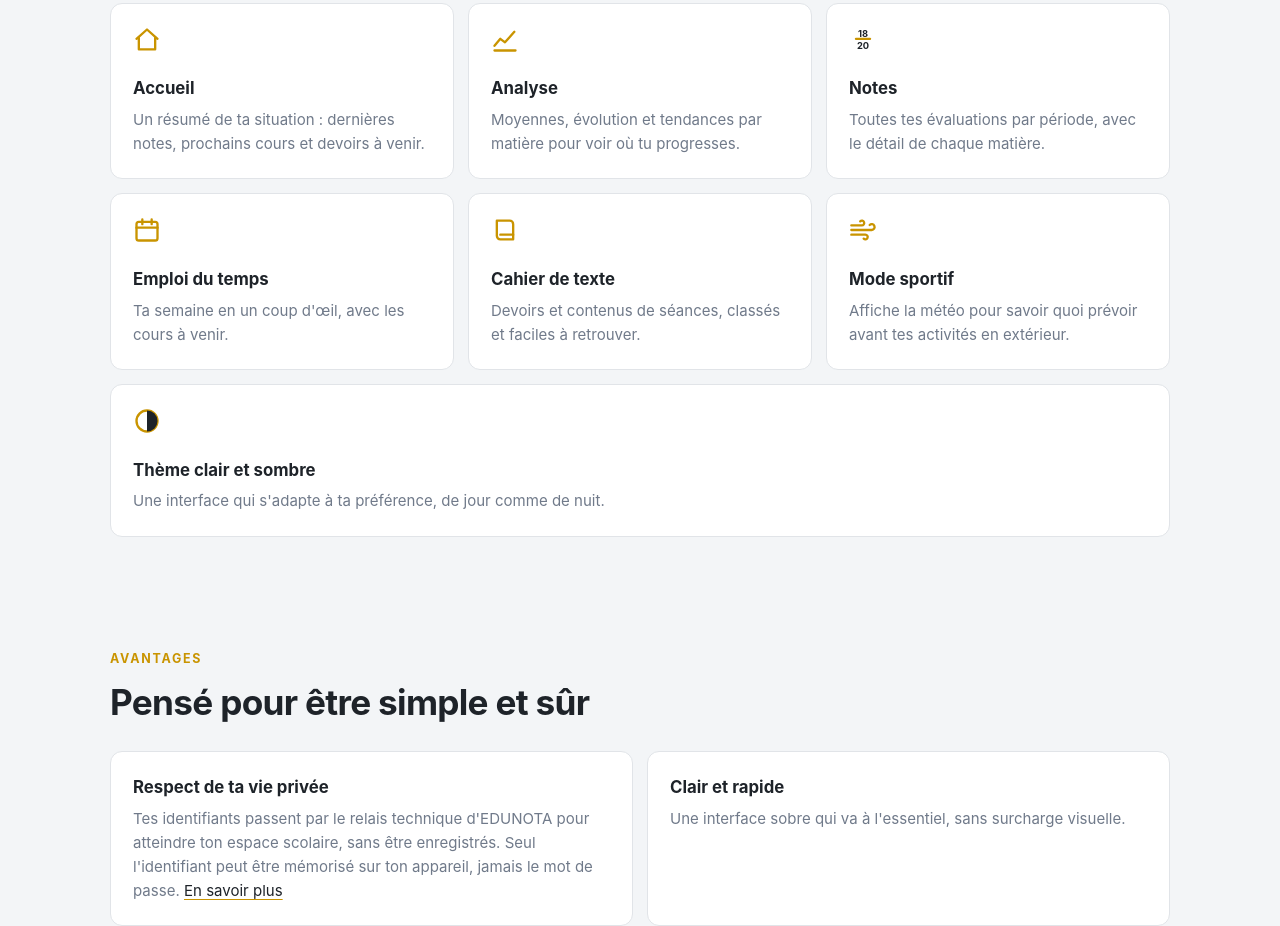
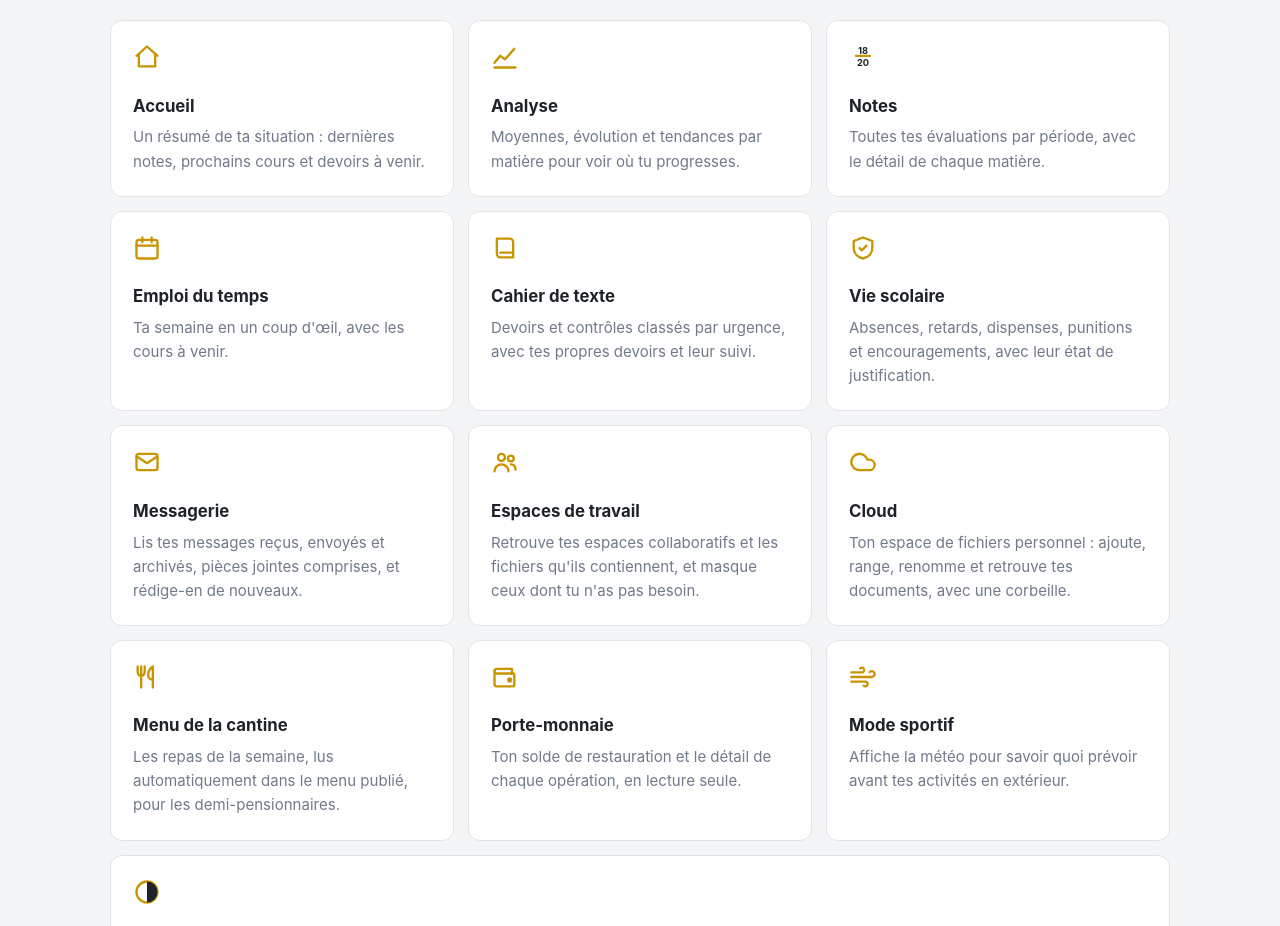
Before and after one commit to Bastien-mnt0/Ecole-direct_Buypass, a plain HTML site: page index.html in a window 1280 px wide. Shown: the part 1874-2800 px from the top of the page. Drawn offline with Linux system fonts and the light colour scheme.

Commit message:
Maj index

```diff
--- a/edunota.js
+++ b/edunota.js
@@ -8,7 +8,7 @@ const PLATFORMS = [
   {
     id: 'ecoledirecte',
     name: 'École Directe',
-    desc: 'Notes, analyse, emploi du temps et cahier de texte.',
+    desc: 'Notes, analyse, emploi du temps, cahier de texte, vie scolaire, messagerie, cloud, menu de la cantine et porte-monnaie.',
     status: 'available',
     href: 'ecoledirecte.html',
     cta: 'Accéder',
--- a/index.html
+++ b/index.html
@@ -4,7 +4,7 @@
 <meta charset="utf-8">
 <meta name="viewport" content="width=device-width, initial-scale=1">
 <title>EDUNOTA — Tes espaces scolaires, réunis</title>
-<meta name="description" content="EDUNOTA regroupe tes environnements scolaires dans une seule plateforme claire : notes, analyse, emploi du temps et cahier de texte.">
+<meta name="description" content="EDUNOTA regroupe tes environnements scolaires dans une seule plateforme claire : notes, analyse, emploi du temps, cahier de texte, vie scolaire, messagerie, cloud, menu de la cantine et porte-monnaie.">
 <link rel="icon" href="favicon.ico?v=2" sizes="any">
 <link rel="icon" type="image/png" sizes="192x192" href="icon-192.png?v=2">
 <link rel="apple-touch-icon" href="apple-touch-icon.png?v=2">
@@ -14,11 +14,11 @@
 <meta property="og:site_name" content="EDUNOTA">
 <meta property="og:locale" content="fr_FR">
 <meta property="og:title" content="EDUNOTA — Tes espaces scolaires, réunis">
-<meta property="og:description" content="EDUNOTA regroupe tes environnements scolaires dans une seule plateforme claire : notes, analyse, emploi du temps et cahier de texte. Gratuit, indépendant et non officiel.">
+<meta property="og:description" content="EDUNOTA regroupe tes environnements scolaires dans une seule plateforme claire : notes, analyse, emploi du temps, cahier de texte, vie scolaire, messagerie, cloud, menu de la cantine et porte-monnaie. Gratuit, indépendant et non officiel.">
 <meta property="og:url" content="https://bastien-mnt0.github.io/Edunota/">
 <meta property="og:image" content="https://bastien-mnt0.github.io/Edunota/icon-192.png">
 <script type="application/ld+json">
-{"@context":"https://schema.org","@type":"WebApplication","name":"EDUNOTA","url":"https://bastien-mnt0.github.io/Edunota/","description":"Plateforme scolaire gratuite, indépendante et non officielle qui regroupe des environnements scolaires (EcoleDirecte) : notes, analyse, emploi du temps, cahier de texte.","applicationCategory":"EducationalApplication","operatingSystem":"Web","inLanguage":"fr","isAccessibleForFree":true,"offers":{"@type":"Offer","price":"0","priceCurrency":"EUR"}}
+{"@context":"https://schema.org","@type":"WebApplication","name":"EDUNOTA","url":"https://bastien-mnt0.github.io/Edunota/","description":"Plateforme scolaire gratuite, indépendante et non officielle qui regroupe des environnements scolaires (EcoleDirecte) : notes, analyse, emploi du temps, cahier de texte, vie scolaire, messagerie, cloud, menu de la cantine, porte-monnaie.","applicationCategory":"EducationalApplication","operatingSystem":"Web","inLanguage":"fr","isAccessibleForFree":true,"offers":{"@type":"Offer","price":"0","priceCurrency":"EUR"}}
 </script>
 <script>
 /* Applique le thème avant le rendu (même clé que l'application : ed-theme) */
@@ -46,7 +46,7 @@ document.documentElement.dataset.theme=t})();
   <section class="hero">
     <div class="herologo"><img class="lg lg-dark" src="logo-dark.png" alt="Logo EDUNOTA"><img class="lg lg-light" src="logo-light.png" alt="Logo EDUNOTA"></div>
     <p class="eyebrow">Plateforme scolaire</p>
-    <h1>Tout ton scolaire,<br><span class="accent">un seul espace.</span></h1>
+    <h1>Toute ta scolarité,<br><span class="accent">un seul espace.</span></h1>
     <p class="lead">EDUNOTA réunit tes environnements scolaires dans une interface unique, rapide et lisible. Tes notes, ton emploi du temps et tes devoirs, enfin au même endroit.</p>
     <div class="cta">
       <a class="btn primary" href="#choix">Choisir mon espace</a>
@@ -54,7 +54,7 @@ document.documentElement.dataset.theme=t})();
     </div>
     <ul class="stats" aria-label="Points clés">
       <li><b>2</b><span>environnements, dont 1 déjà actif</span></li>
-      <li><b>5</b><span>outils pour suivre ta scolarité</span></li>
+      <li><b>11</b><span>outils pour suivre ta scolarité</span></li>
       <li><b>0</b><span>mot de passe mémorisé</span></li>
     </ul>
   </section>
@@ -104,7 +104,31 @@ document.documentElement.dataset.theme=t})();
       </article>
       <article class="feat">
         <svg viewBox="0 0 24 24" aria-hidden="true"><path d="M5 4h11a3 3 0 0 1 3 3v13H8a3 3 0 0 1-3-3z"/><path d="M8 16h11"/></svg>
-        <h3>Cahier de texte</h3><p>Devoirs et contenus de séances, classés et faciles à retrouver.</p>
+        <h3>Cahier de texte</h3><p>Devoirs et contrôles classés par urgence, avec tes propres devoirs et leur suivi.</p>
+      </article>
+      <article class="feat">
+        <svg viewBox="0 0 24 24" aria-hidden="true"><path d="M12 3l8 3v6c0 4.5-3.2 8-8 9-4.8-1-8-4.5-8-9V6z"/><path d="M9 12l2 2 4-4"/></svg>
+        <h3>Vie scolaire</h3><p>Absences, retards, dispenses, punitions et encouragements, avec leur état de justification.</p>
+      </article>
+      <article class="feat">
+        <svg viewBox="0 0 24 24" aria-hidden="true"><rect x="3" y="5" width="18" height="14" rx="2"/><path d="M3 7l9 6 9-6"/></svg>
+        <h3>Messagerie</h3><p>Lis tes messages reçus, envoyés et archivés, pièces jointes comprises, et rédige-en de nouveaux.</p>
+      </article>
+      <article class="feat">
+        <svg viewBox="0 0 24 24" aria-hidden="true"><circle cx="9" cy="8" r="3"/><path d="M3 20c0-3.3 2.7-6 6-6s6 2.7 6 6"/><circle cx="17" cy="9" r="2.5"/><path d="M17 14c2.5 0 4 1.8 4 4.5"/></svg>
+        <h3>Espaces de travail</h3><p>Retrouve tes espaces collaboratifs et les fichiers qu'ils contiennent, et masque ceux dont tu n'as pas besoin.</p>
+      </article>
+      <article class="feat">
+        <svg viewBox="0 0 24 24" aria-hidden="true"><path d="M17.5 19H9a7 7 0 1 1 6.71-9h1.79a4.5 4.5 0 1 1 0 9Z"/></svg>
+        <h3>Cloud</h3><p>Ton espace de fichiers personnel : ajoute, range, renomme et retrouve tes documents, avec une corbeille.</p>
+      </article>
+      <article class="feat">
+        <svg viewBox="0 0 24 24" aria-hidden="true"><path d="M7 3v8M4 3v5a3 3 0 0 0 3 3 3 3 0 0 0 3-3V3M7 11v10"/><path d="M17 21V3c-2.5 1.5-4 4-4 7.5 0 2 1 3 2.5 3.5H17"/></svg>
+        <h3>Menu de la cantine</h3><p>Les repas de la semaine, lus automatiquement dans le menu publié, pour les demi-pensionnaires.</p>
+      </article>
+      <article class="feat">
+        <svg viewBox="0 0 24 24" aria-hidden="true"><path d="M3 7a2 2 0 0 1 2-2h13v4"/><path d="M3 7v11a2 2 0 0 0 2 2h14a1 1 0 0 0 1-1V10a1 1 0 0 0-1-1H5a2 2 0 0 1-2-2z"/><circle cx="16" cy="14.5" r="1.2" fill="currentColor"/></svg>
+        <h3>Porte-monnaie</h3><p>Ton solde de restauration et le détail de chaque opération, en lecture seule.</p>
       </article>
       <article class="feat">
         <svg viewBox="0 0 24 24" aria-hidden="true"><path d="M9.6 4.6A2 2 0 1 1 11 8H2m10.6 11.4A2 2 0 1 0 14 16H2m15.7-8.3A2.5 2.5 0 1 1 19.5 12H2"/></svg>
```
